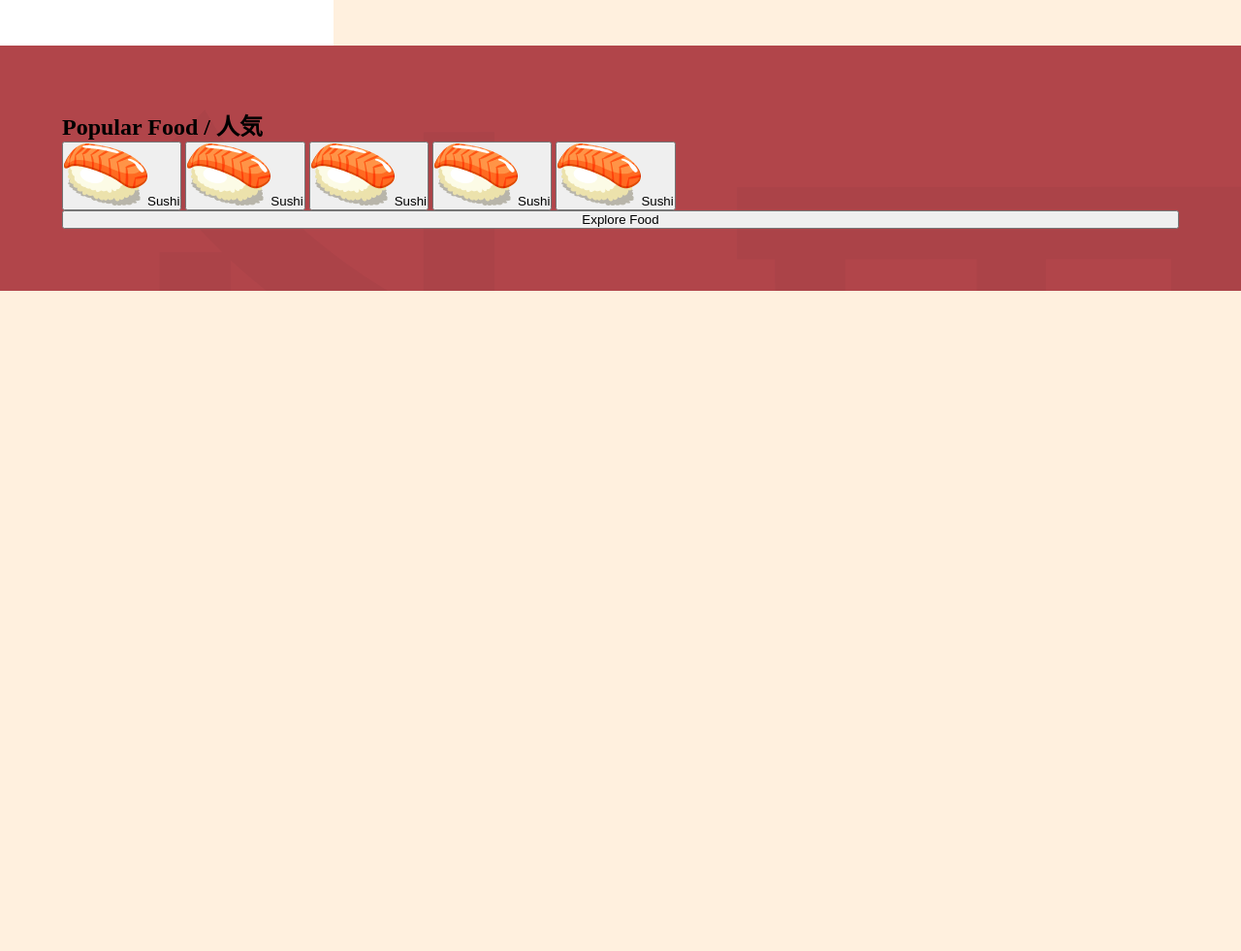
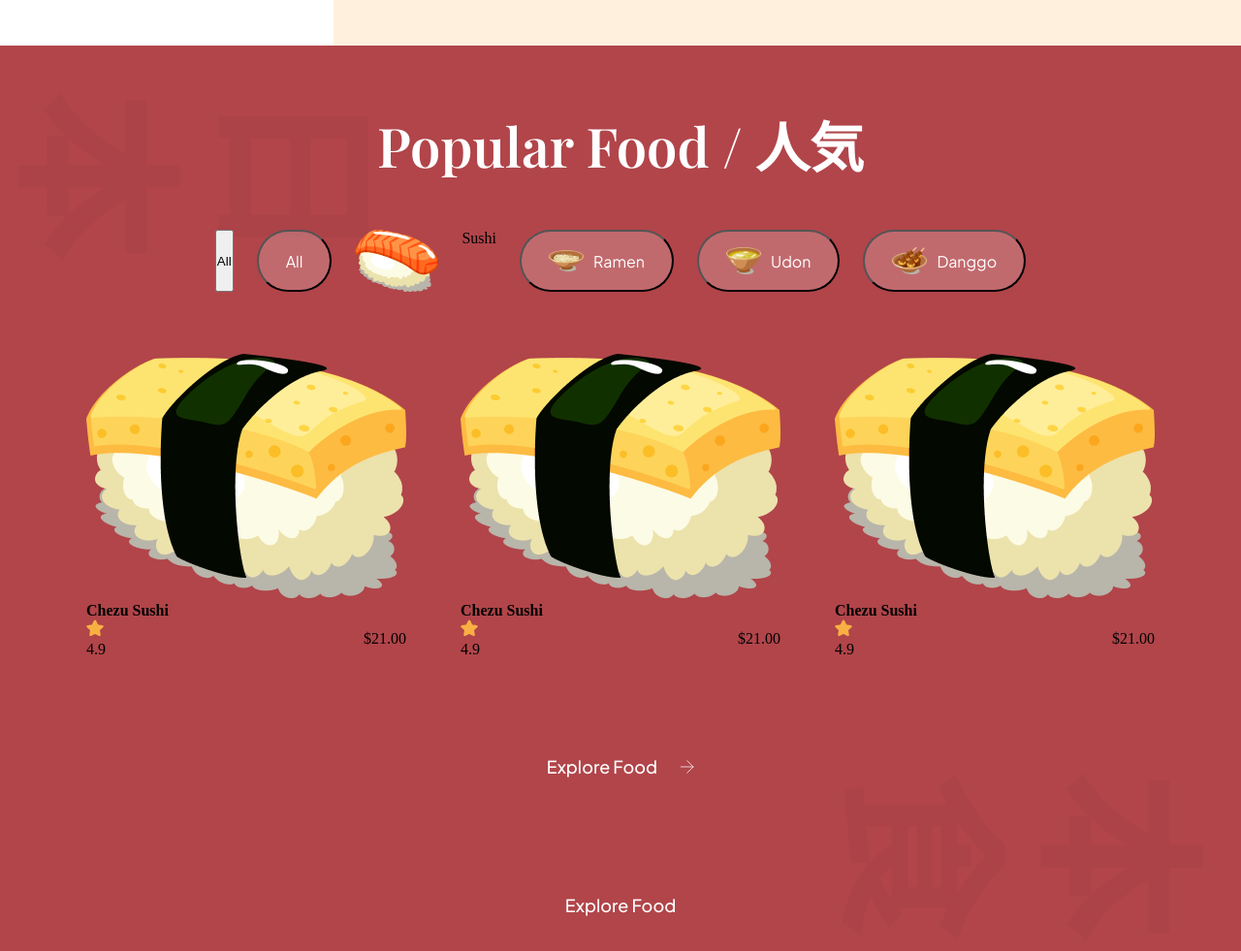
Before and after one commit to njugunaannah/Sushi, a website built with Vite: page index.html in a window 1280 px wide. Shown: the part 1710-2691 px from the top of the page at 97% size. Before the commit the page ends 2010 px from the top, so only its background shows below. Built offline with nearby package versions, Linux system fonts and the light colour scheme.

Commit message:
more htmlCSS

```diff
--- a/css/sections/popular.css
+++ b/css/sections/popular.css
@@ -6,4 +6,99 @@
 
     background-color: var(--primary-color);
     background-image: url("../../assets/popular_bg.png");
+    background-position: center;
+    background-repeat: no-repeat;
+    background-size: contain;
+
+    overflow: hidden;
 }
+
+.popular-foods__title {
+    font-size: 56px;
+    font-family: var(--playfair-display);
+    font-weight: 600;
+    line-height: 78px;
+    color: #fff;
+    text-align: center;
+}
+
+.popular-foods__filters {
+    margin-top: 48px;
+    max-width: 100%;
+    overflow-x: auto;
+
+    display: flex;
+    justify-content: center;
+    gap: 24px;
+}
+
+.popular-foods__filter-btn {
+    padding: 10px 28px;
+
+    display: flex;
+    flex-direction: row;
+    align-items: center;
+    gap: 10px;
+    background: rgba(255, 255, 255, 0.2);
+    border-radius: 46px;
+
+    font-size: 16px;
+    font-weight: 300px;
+    line-height: 25px;
+    font-family: var(--plus-jakarta-sans);
+    color: #fff;
+    cursor: pointer;
+}
+
+.popular-foods__filter-btn img {
+    width: 36px;
+    height: 36px;
+    object-fit: contain;
+}
+
+.popular-foods__filter-btn.active {
+    background: #fff;
+    color: var(--primary-color);
+}
+
+.popular-foods__filter-btn:hover {
+    background: #fff;
+    color: var(--primary-color);
+}
+
+.popular-foods__catalogue {
+    margin-top: 64px;
+
+    display: flex;
+    justify-content: center;
+    align-items: flex-end;
+    flex-wrap: wrap;
+    gap: 56px;
+}
+
+.popular-foods__button {
+    width: fit-content;
+
+    padding: 20px 30px;
+    margin: 80px auto 0;
+
+    font-weight: 500;
+    font-size: 18px;
+    line-height: 23px;
+    font-family: var(--plus-jakarta-sans);
+    color: #fff;
+
+    border: none;
+    outline: none;
+    background: var(--secondary-color--);
+    border-radius: 64px;
+    cursor: pointer;
+}
+
+.popular-foods__button img {
+    width: 14px;
+    height: 14px;
+    object-fit: contain;
+
+    margin-left: 21px;
+}
--- a/index.html
+++ b/index.html
@@ -112,23 +112,74 @@
   <h2 class="popular-foods__title">Popular Food / 人気</h2>
 
 <div class="popular-foods__filters sushi__hide-scrollbar">
-  <button class="popular-foods__filter-btn">
+  <button class="popular-foods__filter-btn.active">All</button>
+
+  <button class="popular-foods__filter-btn">All</button>
     <img src="/assets/sushi-9.png" alt="sushi 9" />Sushi
   </button>
   <button class="popular-foods__filter-btn">
-    <img src="/assets/sushi-9.png" alt="sushi 9" />Sushi
+    <img src="/assets/sushi-8.png" alt="sushi 8" />Ramen
   </button>
   <button class="popular-foods__filter-btn">
-    <img src="/assets/sushi-9.png" alt="sushi 9" />Sushi
+    <img src="/assets/sushi-7.png" alt="sushi 7" />Udon
   </button>
   <button class="popular-foods__filter-btn">
-    <img src="/assets/sushi-9.png" alt="sushi 9" />Sushi
-  </button>
-  <button class="popular-foods__filter-btn">
-    <img src="/assets/sushi-9.png" alt="sushi 9" />Sushi
+    <img src="/assets/sushi-6.png" alt="sushi 6" />Danggo
   </button>
 </div>
 
+<div class="popular-foods__catalogue">
+<!-- javascript -->
+<article class="popular-foods__card">
+  <img class="popular-foods__card-image" src="/assets/sushi-12.png" alt="sushi-12" />
+  <h4 class="popular-foods__card-title">Chezu Sushi
+  </h4>
+
+  <div class="popular-foods__card-details flex-between">
+<div class="popular-foods__card-rating">
+  <img src="/assets/star.svg" alt="star" />
+  <p>4.9</p>
+</div>
+
+<p class="popular-foods__card-price">$21.00</p>
+  </div>
+</article>
+
+<article class="popular-foods__card">
+  <img class="popular-foods__card-image" src="/assets/sushi-12.png" alt="sushi-12" />
+  <h4 class="popular-foods__card-title">Chezu Sushi
+  </h4>
+
+  <div class="popular-foods__card-details flex-between">
+<div class="popular-foods__card-rating">
+  <img src="/assets/star.svg" alt="star" />
+  <p>4.9</p>
+</div>
+
+<p class="popular-foods__card-price">$21.00</p>
+  </div>
+</article>
+
+<article class="popular-foods__card">
+  <img class="popular-foods__card-image" src="/assets/sushi-12.png" alt="sushi-12" />
+  <h4 class="popular-foods__card-title">Chezu Sushi
+  </h4>
+
+  <div class="popular-foods__card-details flex-between">
+<div class="popular-foods__card-rating">
+  <img src="/assets/star.svg" alt="star" />
+  <p>4.9</p>
+</div>
+
+<p class="popular-foods__card-price">$21.00</p>
+  </div>
+</article>
+</div>
+
+<button class="popular-foods__button">Explore Food
+  <img src="/assets/arrow-right.svg" alt="arrow-right" />
+
+</button>
 
 
 
```
